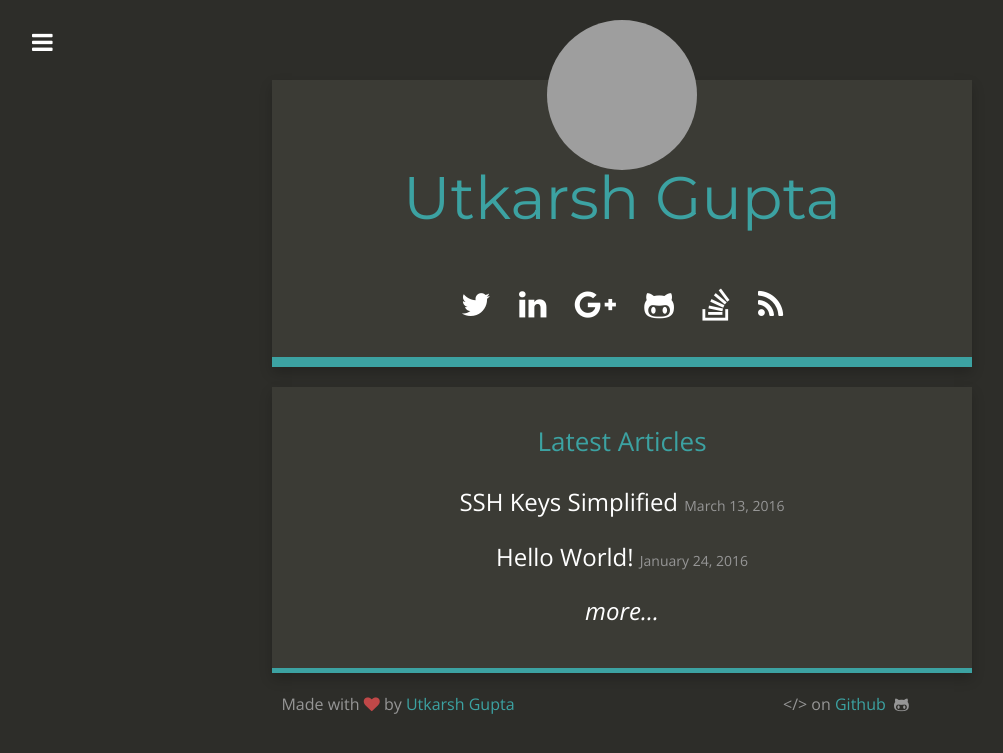
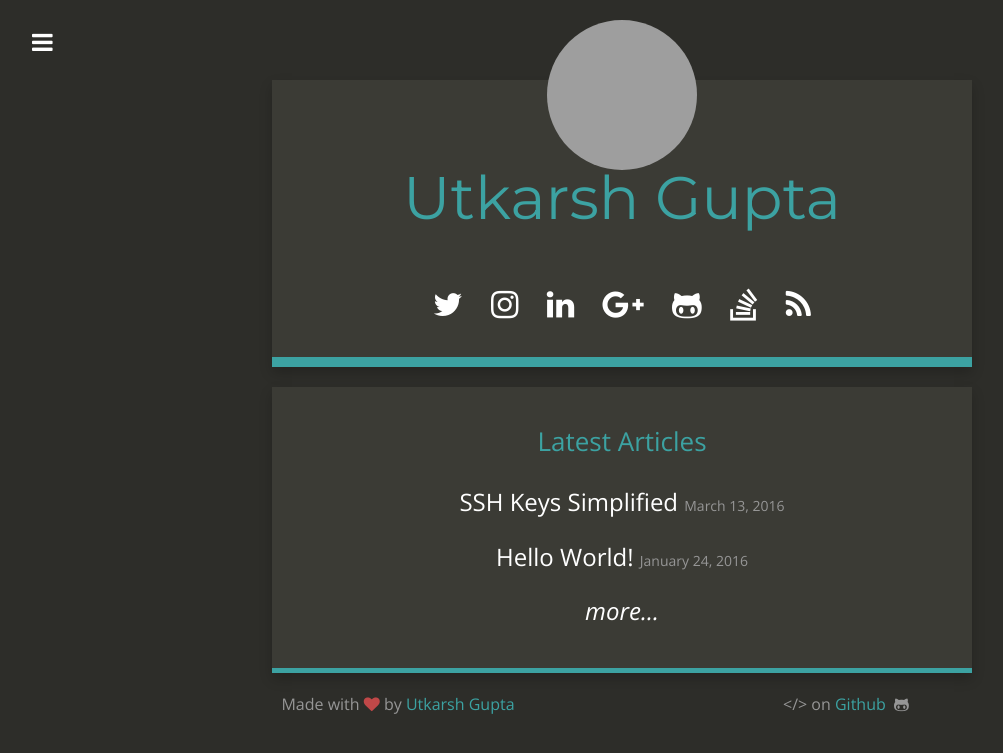
Before and after one commit to utkarshgpta/utkarshgpta.github.io, a Jekyll site: the page built from index.html, in a window 1280 px wide. Shown: the top 753 px of the page, without its empty margins (18-1021 px from the left). Built offline with Jekyll 4.4.1, drawn with Linux system fonts in a browser that asks for light colours; nearby versions of some CDN libraries; grey boxes are pictures that could not be loaded.

Commit message:
Added link for instagram

```diff
--- a/_config.yml
+++ b/_config.yml
@@ -14,6 +14,7 @@ post_limit: 3
 
 # Social usernames/URLs
 twitter_username: utkarshgpta
+instagram_username: utkarsh.gpta
 github_username:  utkarshgpta
 linkedin_link: https://in.linkedin.com/in/utkarsh-gupta-33418b100
 google_plus_link: https://plus.google.com/u/0/+UtkarshGupta404
--- a/_includes/social_links.html
+++ b/_includes/social_links.html
@@ -1,5 +1,6 @@
 <p class="links">
   {% if site.twitter_username %}<a href="http://www.twitter.com/{{ site.twitter_username }}" target="_new"><i class="fa fa-twitter"></i></a>{% endif %}
+  {% if site.twitter_username %}<a href="http://www.instagram.com/{{ site.instagram_username }}" target="_new"><i class="fa fa-instagram"></i></a>{% endif %}
   {% if site.linkedin_link %}<a href="{{ site.linkedin_link }}" target="_new"><i class="fa fa-linkedin"></i></a>{% endif %}
   {% if site.google_plus_link %}<a href="{{ site.google_plus_link }}" target="_new"><i class="fa fa-google-plus"></i></a>{% endif %}
   {% if site.github_username %}<a href="https://github.com/{{ site.github_username }}" target="_new"><i class="fa fa-github-alt"></i></a>{% endif %}
```
Also changed, not shown: 2 other files.
